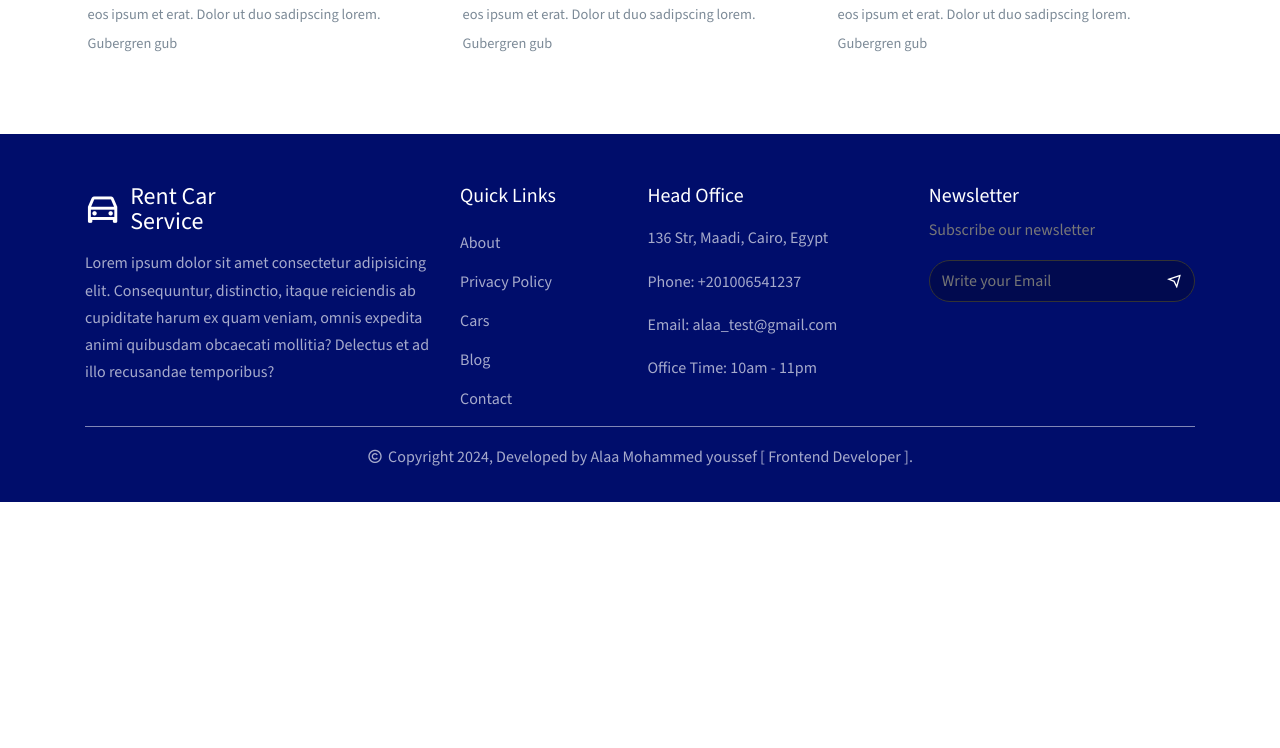
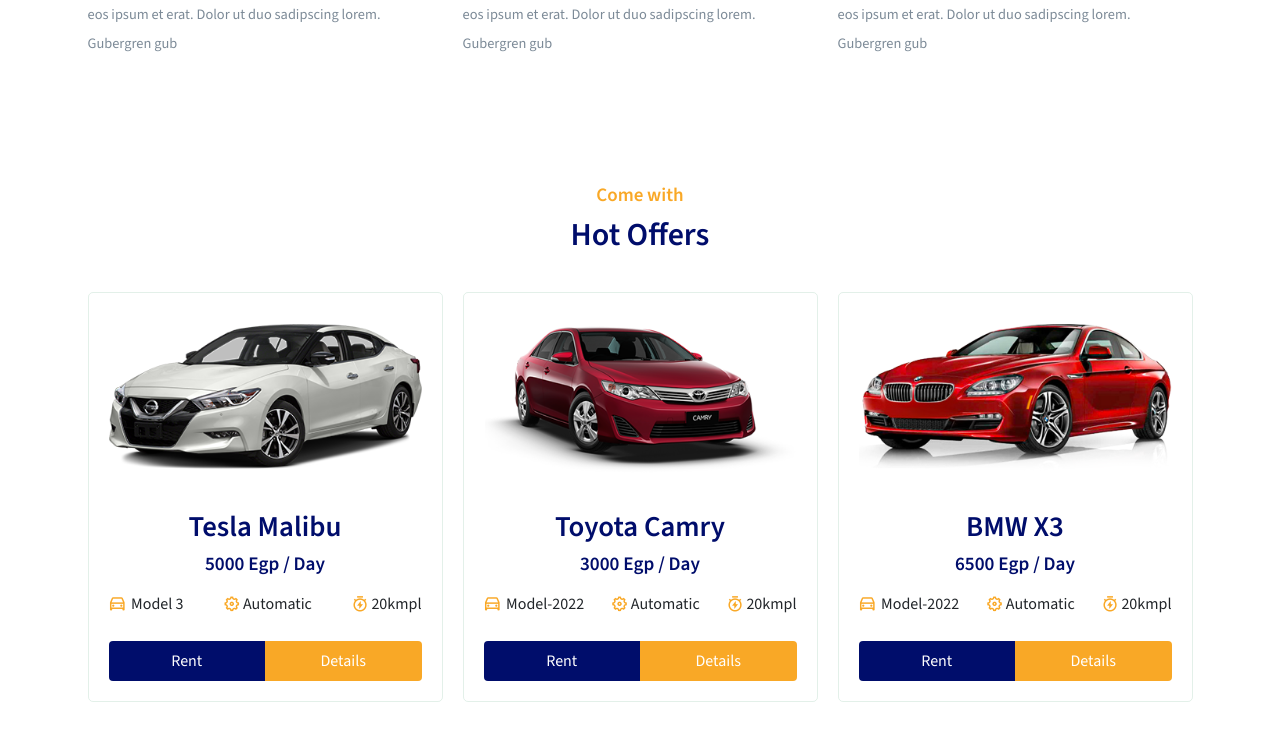
Before and after one commit to Alaa8884/Rent-car-services, a React (Vite) app: page /home in a window 1280 px wide. Shown: the part 2000-2748 px from the top of the page. Before the commit the page ends 2502 px from the top, so only its background shows below. Built offline with nearby package versions, Linux system fonts and the light colour scheme.

Commit message:
Build car card and hot offer section

```diff
--- a/src/assets/data/carData.js
+++ b/src/assets/data/carData.js
@@ -16,7 +16,7 @@
     carName: "Tesla Malibu",
     imgUrl: img01,
     model: "Model 3",
-    price: 50,
+    price: 5000,
     speed: "20kmpl",
     gps: "GPS Navigation",
     seatType: "Heated seats",
@@ -29,10 +29,10 @@
     id: 2,
     brand: "Toyota",
     rating: 102,
-    carName: "Toyota Aventador",
+    carName: "Toyota Camry",
     imgUrl: img02,
     model: "Model-2022",
-    price: 50,
+    price: 3000,
     speed: "20kmpl",
     gps: "GPS Navigation",
     seatType: "Heated seats",
@@ -48,7 +48,7 @@
     carName: "BMW X3",
     imgUrl: img03,
     model: "Model-2022",
-    price: 65,
+    price: 6500,
     speed: "20kmpl",
     gps: "GPS Navigation",
     seatType: "Heated seats",
@@ -64,7 +64,7 @@
     carName: "Nissan Mercielago",
     imgUrl: img04,
     model: "Model-2022",
-    price: 70,
+    price: 4000,
     speed: "20kmpl",
     gps: "GPS Navigation",
     seatType: "Heated seats",
@@ -80,7 +80,7 @@
     carName: "Ferrari Camry",
     imgUrl: img05,
     model: "Model-2022",
-    price: 45,
+    price: 45000,
     speed: "20kmpl",
     gps: "GPS Navigation",
     seatType: "Heated seats",
@@ -96,7 +96,7 @@
     carName: "Mercedes Benz XC90",
     imgUrl: img06,
     model: "Model-2022",
-    price: 85,
+    price: 8500,
     speed: "20kmpl",
     gps: "GPS Navigation",
     seatType: "Heated seats",
@@ -112,7 +112,7 @@
     carName: "Audi Fiesta",
     imgUrl: img07,
     model: "Model 3",
-    price: 50,
+    price: 15000,
     speed: "20kmpl",
     gps: "GPS Navigation",
     seatType: "Heated seats",
@@ -128,7 +128,7 @@
     carName: "Rolls Royce Colorado",
     imgUrl: img08,
     model: "Model 3",
-    price: 50,
+    price: 5800,
     speed: "20kmpl",
     gps: "GPS Navigation",
     seatType: "Heated seats",
--- /dev/null
+++ b/src/components/ui/CarItem.jsx
@@ -0,0 +1,47 @@
+/* eslint-disable react/prop-types */
+import { Col } from "reactstrap";
+import "../../styles/car-item.css"
+import { Link } from "react-router-dom";
+
+
+function CarItem({ car }) {
+  const { carName, imgUrl, model, price, speed, automatic } = car;
+  return (
+    <Col lg="4" md="6"  xs="12" className=" px-3 h-100">
+      <div className="car-item">
+        <div className="car-image">
+          <img src={imgUrl} alt={`${carName} image`} className="w-100" />
+        </div>
+        <div className="car-item-content mt-5">
+          <h4 className="section-title text-center">{carName}</h4>
+          <h5 className="rent-price text-center">{price} Egp / Day</h5>
+          <div className="car-info d-flex align-items-center justify-content-between">
+            <p className=" d-flex align-items-center gap-2 m-0">
+              <i className="ri-car-line"></i>
+              <span>{model}</span>
+            </p>
+            <p className=" d-flex align-items-center gap-1 m-0">
+              <i className="ri-settings-5-line"></i>
+              <span>{automatic}</span>
+            </p>
+            <p className=" d-flex align-items-center gap-1 m-0">
+              <i className="ri-timer-flash-line"></i>
+              <span>{speed}</span>
+            </p>
+          </div>
+          <div className="car-item-button">
+            <button className="car-item-btn rent-btn w-50">
+              <Link to={`/cars/${carName}`}>Rent</Link>
+            </button>
+            <button className="car-item-btn details-btn  w-50">
+              {" "}
+              <Link to={`/cars/${carName}`}>Details</Link>
+            </button>
+          </div>
+        </div>
+      </div>
+    </Col>
+  );
+}
+
+export default CarItem;
--- /dev/null
+++ b/src/components/ui/CarsSection.jsx
@@ -0,0 +1,20 @@
+import { Col, Container, Row } from "reactstrap";
+import CarItem from "./CarItem";
+import carData from "../../assets/data/carData.js"
+function CarsSection() {
+  return (
+    <section className="cars-section">
+      <Container>
+        <Row>
+          <Col lg="12" className=" text-center mb-5">
+            <h2 className="section-subtitle ">Come with</h2>
+            <h3 className="section-title">Hot Offers</h3>
+          </Col>
+          {carData.slice(0,6).map(car => <CarItem car={car} key={car.id}/>)}
+        </Row>
+      </Container>
+    </section>
+  );
+}
+
+export default CarsSection
--- a/src/index.css
+++ b/src/index.css
@@ -14,6 +14,7 @@
   --main-color: #000d6b;
   --main-color-hover: #081ba1;
   --primary-color: #f9a826;
+  --primary-color-hover:#fbb547;
 }
 
 html {
@@ -77,6 +78,7 @@
   font-weight: 600;
   font-size: 3.2rem;
   margin-bottom: 0.8rem;
+
 }
 
 .section-subtitle {
--- a/src/pages/Home.jsx
+++ b/src/pages/Home.jsx
@@ -4,6 +4,7 @@
 import FindCarForm from "../components/ui/FindCarForm";
 import AboutUsSection from "../components/ui/AboutUsSection";
 import ServicesSection from "../components/ui/ServicesSection";
+import CarsSection from "../components/ui/CarsSection";
 
 function Home() {
   return (
@@ -27,6 +28,7 @@
       </section>
       <AboutUsSection />
       <ServicesSection />
+      <CarsSection/>
     </Helmet>
   );
 }
--- a/src/routers/Routers.jsx
+++ b/src/routers/Routers.jsx
@@ -4,7 +4,7 @@
 import Contact from "../pages/Contact";
 import Blog from "../pages/Bolg";
 import BlogDetails from "../pages/BlogDetails";
-import CarList from "../pages/CarList";
+import Cars from "../pages/Cars";
 import CarDetails from "../pages/CarDetails";
 import ErrorPage from "../pages/ErrorPage";
 import PrivacyPolicy from "../pages/PrivacyPolicy";
@@ -18,7 +18,7 @@
       <Route path="/contact" element={<Contact />} />
       <Route path="/blog" element={<Blog />} />
       <Route path="/blog/:id" element={<BlogDetails />} />
-      <Route path="/cars" element={<CarList />} />
+      <Route path="/cars" element={<Cars />} />
       <Route path="/cars/:id" element={<CarDetails />} />
       <Route path="/privacy" element={<PrivacyPolicy />} />
       <Route path="*" element={<ErrorPage />} />
--- /dev/null
+++ b/src/styles/car-item.css
@@ -0,0 +1,78 @@
+.car-item {
+  border: 1px solid #7cba9736;
+  padding: 2rem;
+  margin-bottom: 4.8rem;
+  border-radius: 0.5rem;
+  -webkit-border-radius: 0.5rem;
+  -moz-border-radius: 0.5rem;
+  -ms-border-radius: 0.5rem;
+  -o-border-radius: 0.5rem;
+}
+
+.car-item-content h4 {
+  font-size: 2.88rem;
+}
+
+.rent-price {
+  margin-bottom: 0.8rem;
+  font-size: 1.92rem;
+  color: var(--main-color);
+  font-weight: 600;
+}
+
+.car-info {
+  margin: 1.6rem 0 2.4rem;
+  font-size: 1.6rem;
+}
+
+.car-info p i {
+  font-size: 1.76rem;
+  color: var(--primary-color);
+}
+
+.car-item-btn {
+  border-radius: 0;
+  border: none;
+  outline: none;
+  font-size: 1.6rem;
+  padding: 0.8rem 0;
+  transition: all 0.3s;
+  -webkit-transition: all 0.3s;
+  -moz-transition: all 0.3s;
+  -ms-transition: all 0.3s;
+  -o-transition: all 0.3s;
+  -webkit-border-radius: 0;
+  -moz-border-radius: 0;
+  -ms-border-radius: 0;
+  -o-border-radius: 0;
+}
+
+.car-item-btn a {
+  text-decoration: none;
+  color: #fff;
+  font-weight: 500;
+}
+
+.rent-btn {
+  background: var(--main-color);
+  border-radius: 0.4rem 0px 0px 0.4rem;
+  -webkit-border-radius: 0.4rem 0px 0px 0.4rem;
+  -moz-border-radius: 0.4rem 0px 0px 0.4rem;
+  -ms-border-radius: 0.4rem 0px 0px 0.4rem;
+  -o-border-radius: 0.4rem 0px 0px 0.4rem;
+}
+.rent-btn:hover {
+  background: var(--main-color-hover);
+}
+
+.details-btn {
+  background: var(--primary-color);
+  border-radius: 0px 0.4rem  0.4rem 0px;
+  -webkit-border-radius: 0px 0.4rem  0.4rem 0px;
+  -moz-border-radius: 0px 0.4rem  0.4rem 0px;
+  -ms-border-radius: 0px 0.4rem  0.4rem 0px;
+  -o-border-radius: 0px 0.4rem  0.4rem 0px;
+}
+.details-btn:hover {
+  background: var(--primary-color-hover);
+}
```
Also changed, not shown: src/pages/Cars.jsx (renamed from src/pages/CarList.jsx).
